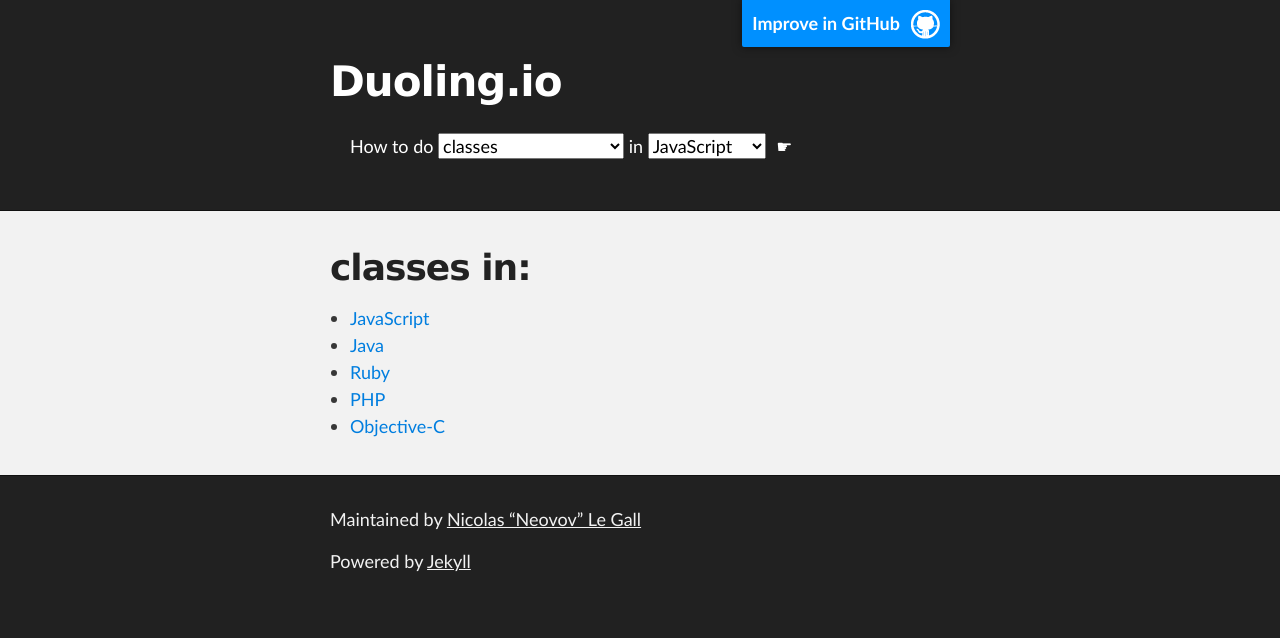
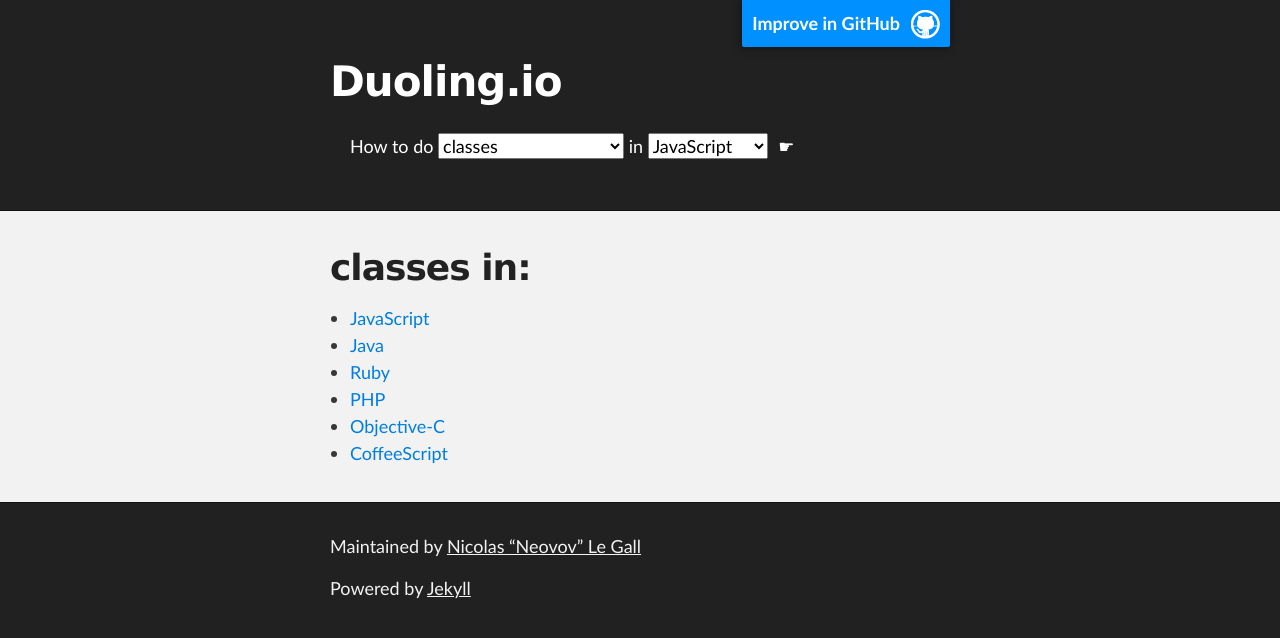
Before and after one commit to neovov/duoling.io, a Jekyll site: the page built from classes/index.html, in a window 1280 px wide. Shown: the top 638 px of the page. Built offline with Jekyll 4.4.1, drawn with Linux system fonts in a browser that asks for light colours.

Commit message:
adding CoffeeScript

```diff
--- a/_config.yml
+++ b/_config.yml
@@ -2,4 +2,4 @@ name: Duoling.io
 repo: https://github.com/neovov/duoling.io
 pygments: true
 what: ["classes", "string-concatenation"]
-languages: ["JavaScript", "Java", "Ruby", "PHP", "Objective-C"]
+languages: ["JavaScript", "Java", "Ruby", "PHP", "Objective-C", "CoffeeScript"]
```
